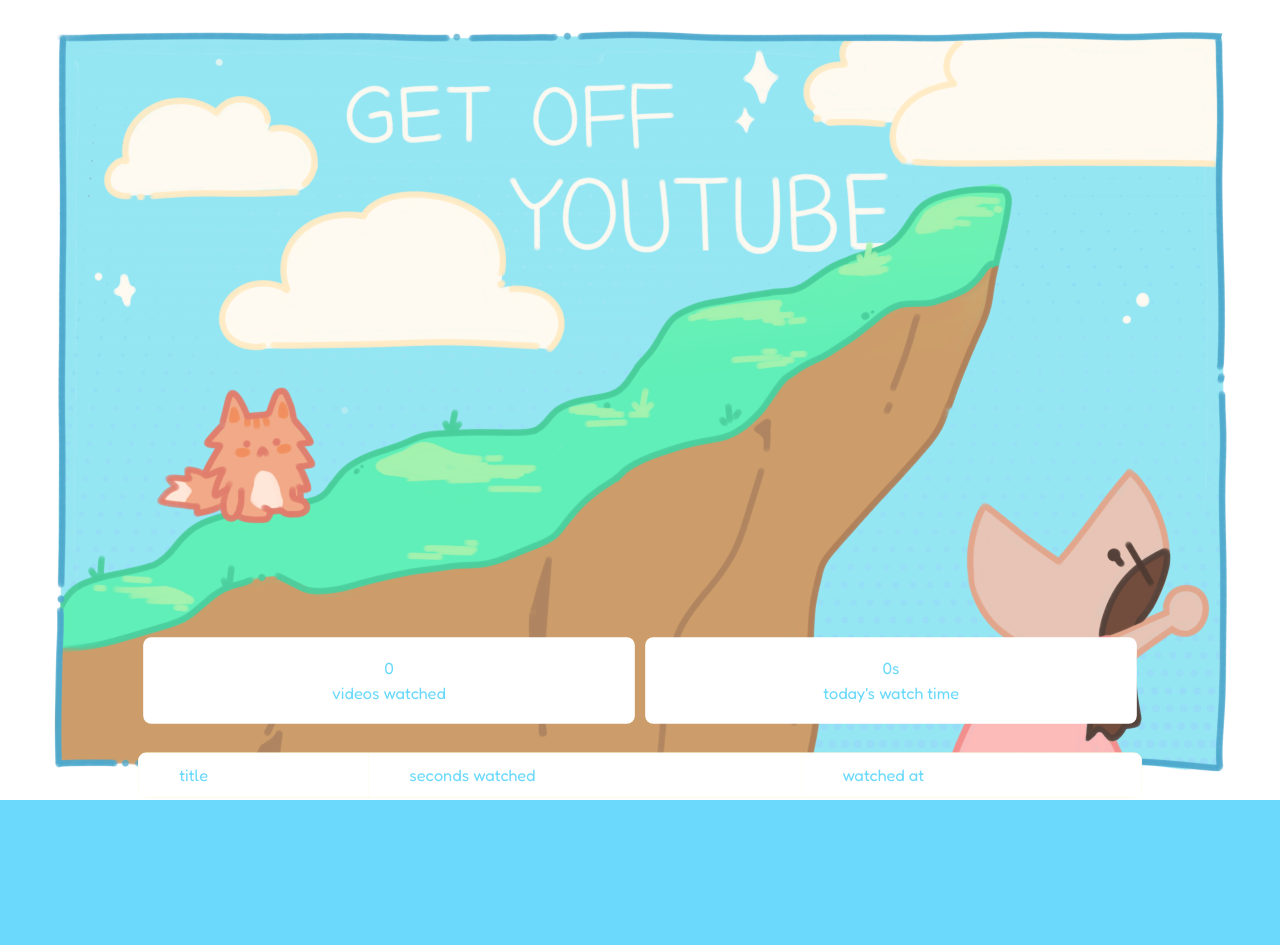
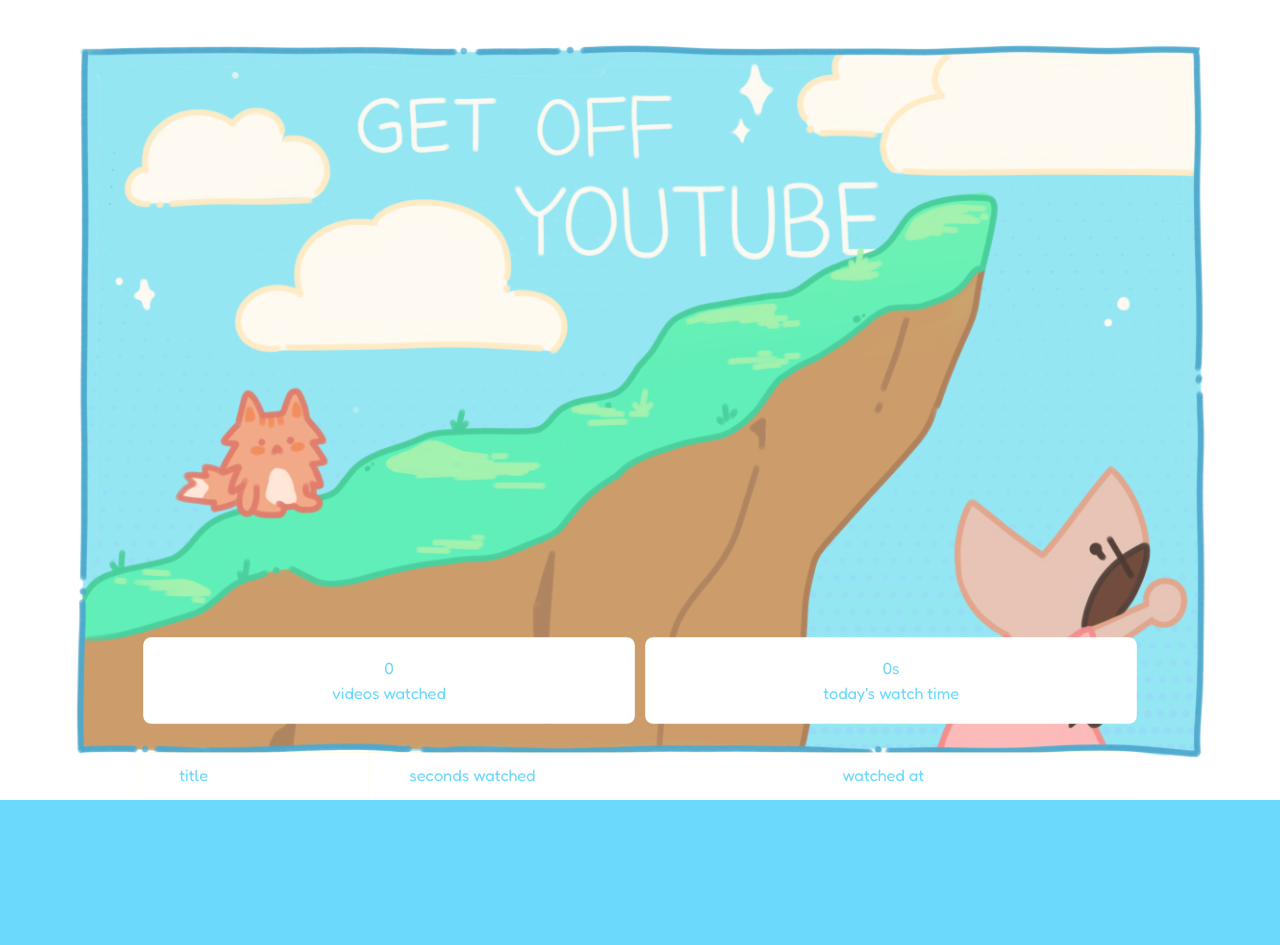
Before and after one commit to the-kat-kat/youtube-tracker, a Flask app: page / in a window 1280 px wide. Run offline with Flask 3, Linux system fonts and the light colour scheme; lists and menus that the app fills with data are empty; some libraries are stand-ins or nearby versions.

Commit message:
fix background size?

```diff
--- a/backend/static/style.css
+++ b/backend/static/style.css
@@ -29,7 +29,7 @@
   left: 0;
   right: 0;
   background-image: url('https://youtube-tracker-production-2dbe.up.railway.app/static/images/yt-1.png');
-  background-size: cover;
+  background-size: contain;
   background-position: center;
   z-index: -1;
 }
--- a/extension/popup.css
+++ b/extension/popup.css
@@ -8,7 +8,7 @@
   font-weight: 400;
   text-align: center;
   background-color: #ffffff;
-  color: #ffffff;
+  color: var(--primary);
   width: 200px;
   height: 113px;
   padding: 20px;
```
